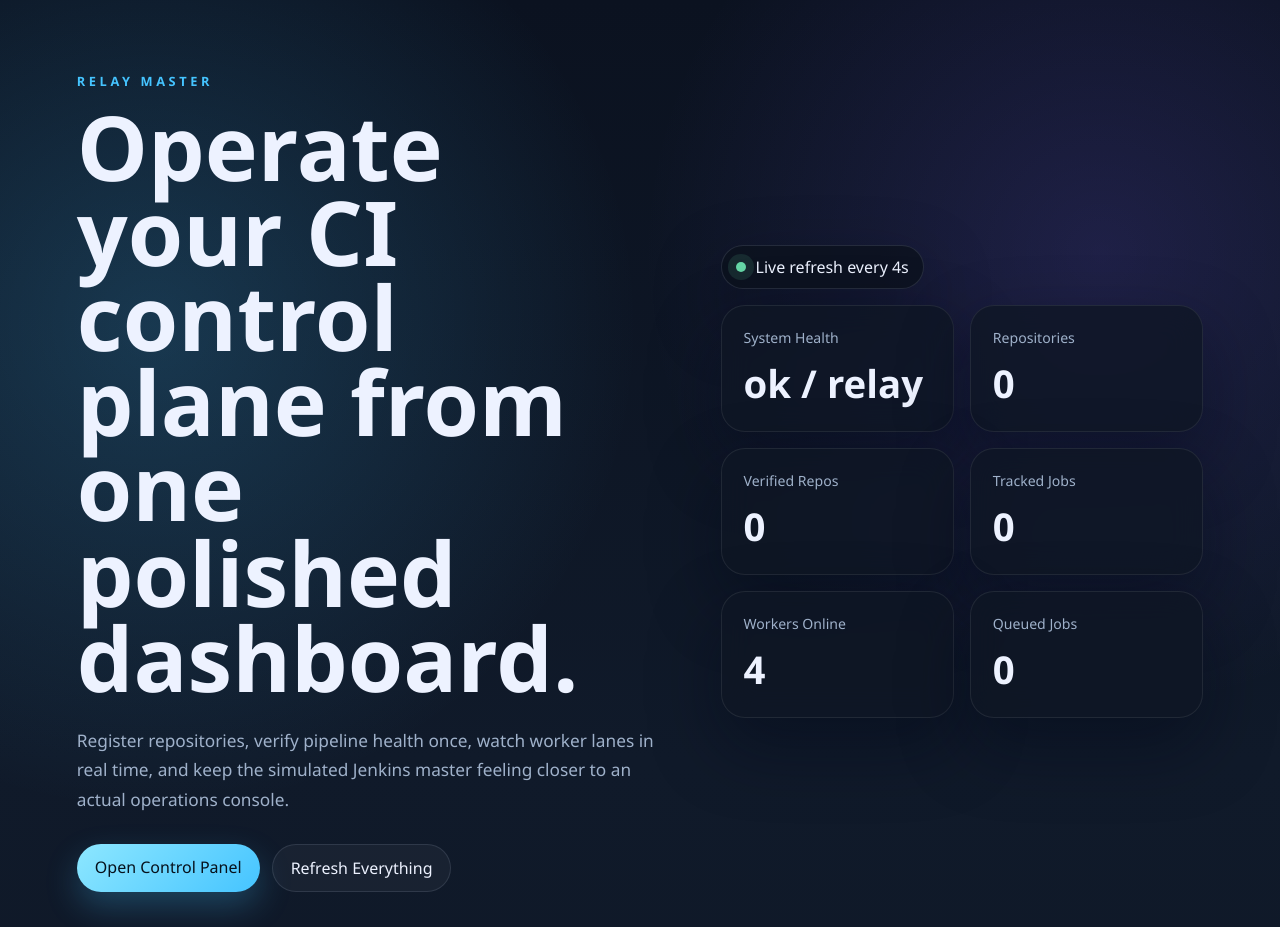
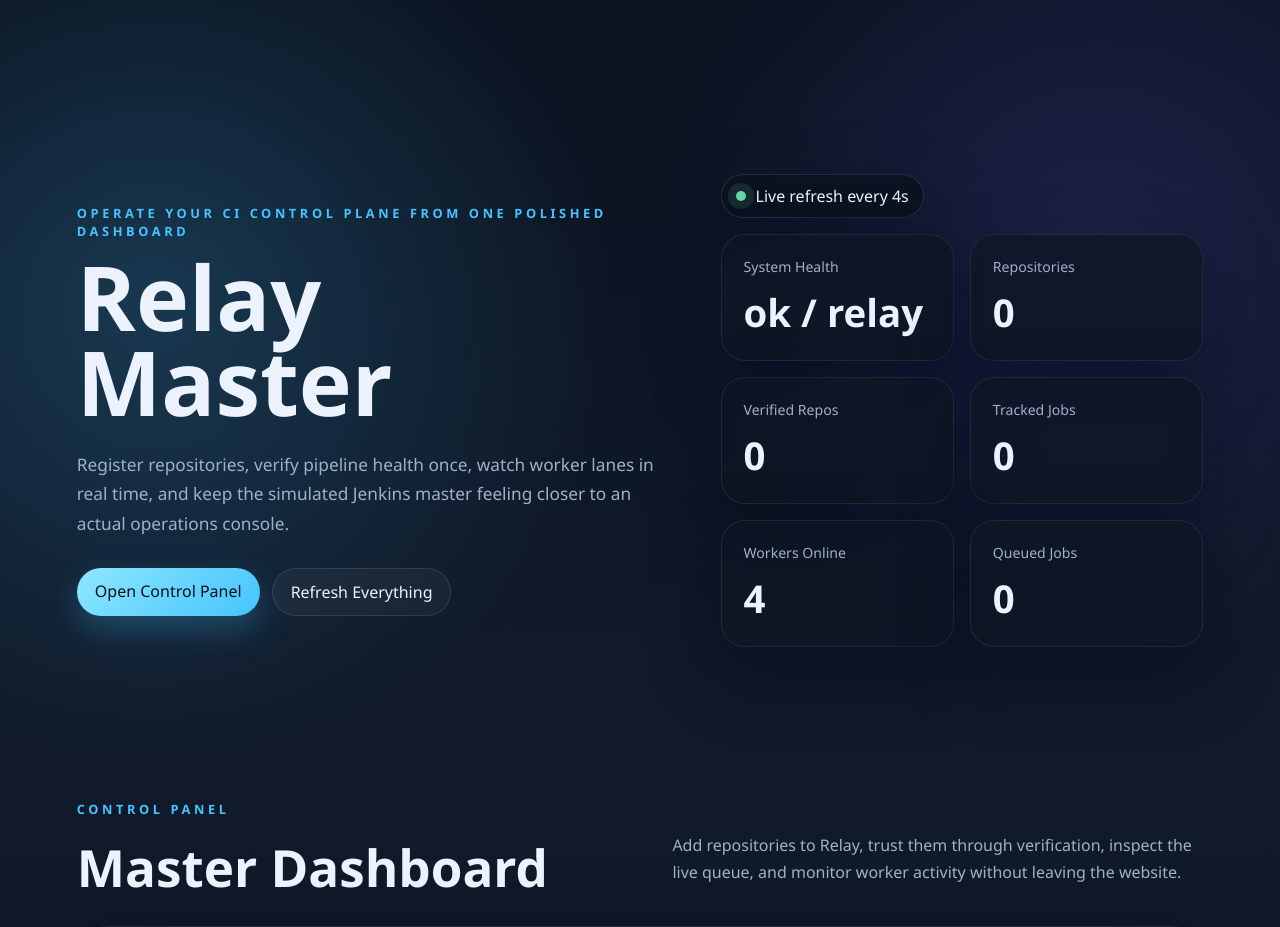
Before and after one commit to madhavpai09/Relay, a FastAPI app: page / in a window 1280 px wide. Shown: the top 927 px of the page. Run offline with FastAPI, Linux system fonts and the light colour scheme; data that the repository does not hold is empty.

Commit message:
added dashboard

```diff
--- a/templates/dashboard.html
+++ b/templates/dashboard.html
@@ -10,8 +10,8 @@
     <div class="page-shell">
       <section class="hero-section" id="top">
         <div class="hero-copy">
-          <p class="eyebrow">Relay Master</p>
-          <h1>Operate your CI control plane from one polished dashboard.</h1>
+          <p class="eyebrow">Operate your CI control plane from one polished dashboard</p>
+          <h1>Relay Master</h1>
           <p class="hero-text">
             Register repositories, verify pipeline health once, watch worker lanes in real time,
             and keep the simulated Jenkins master feeling closer to an actual operations console.
```
